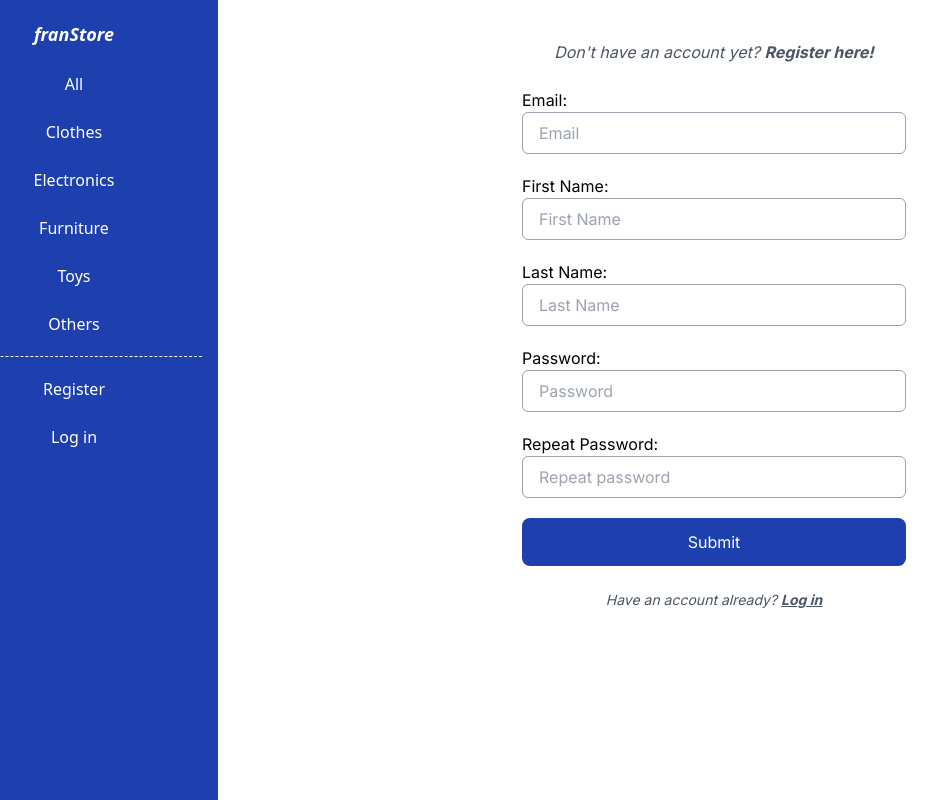
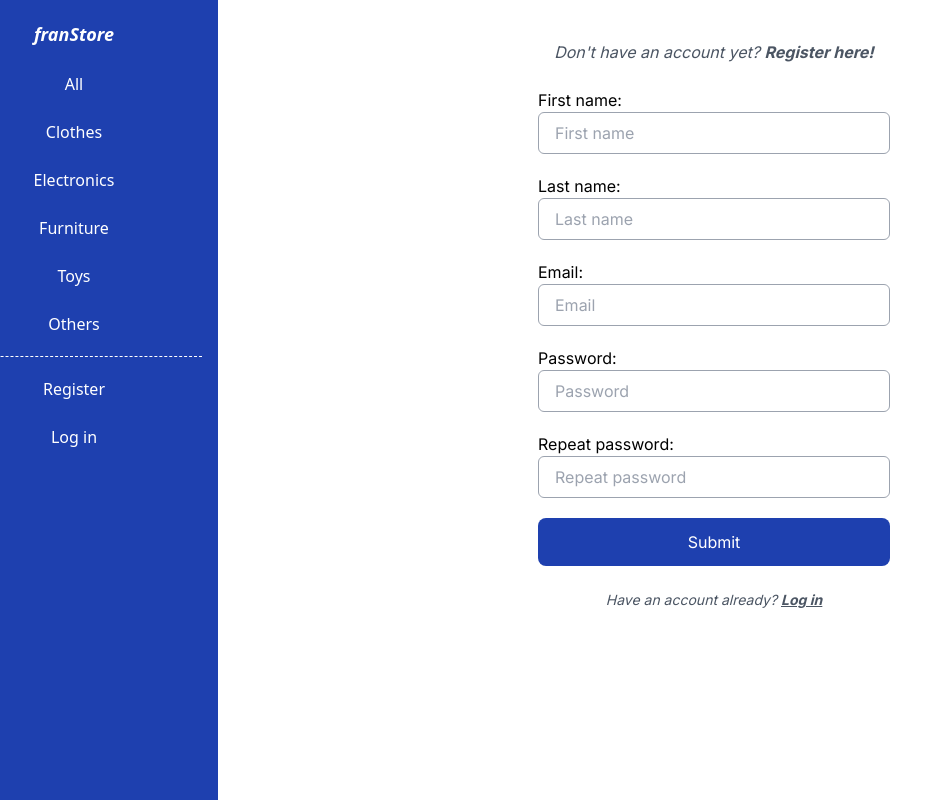
Before and after one commit to FranciscoJSB12/fran-ecommerce, a Next.js app: page /auth/register in a window 1280 px wide. Shown: the whole page, without its empty margins (70-1007 px from the left). Built offline with nearby package versions, Linux system fonts and the light colour scheme.

Commit message:
Product detail component added

```diff
--- a/components/auth/AuthForm.tsx
+++ b/components/auth/AuthForm.tsx
@@ -11,14 +11,16 @@ interface AuthFormState {
   password: string;
   firstName: string;
   lastName: string;
-  repeatPassword: string;
+  checkedPassword: string;
 }
 
 export default function AuthForm({ isLoggingIn }: AuthFormProps) {
   const [inputs, setInputs] = useState({} as AuthFormState);
 
   const changeHandler = (e: ChangeEvent<HTMLInputElement>) => {
-    setInputs((prev) => ({ ...prev, [e.target.name]: e.target.value }));
+    const name = e.target.name;
+    const value = e.target.value;
+    setInputs((values) => ({ ...values, [name]: value }));
   };
 
   const submitHandler = (e: FormEvent<HTMLFormElement>) => {
@@ -29,49 +31,51 @@ export default function AuthForm({ isLoggingIn }: AuthFormProps) {
   return (
     <form
       onSubmit={submitHandler}
-      className="w-full max-w-96 mx-auto flex flex-col items-center justify-center gap-5"
+      className="w-full max-w-96 mx-auto px-4 flex flex-col items-center justify-center gap-5"
     >
-      <AuthInput
-        name="email"
-        changeHandler={changeHandler}
-        placeHolder="Email"
-        type="email"
-        value={inputs.email}
-      />
       {!isLoggingIn && (
         <>
           <AuthInput
-            name="first name"
+            name="firstName"
+            placeHolder="First name"
             changeHandler={changeHandler}
-            placeHolder="First Name"
-            type="text"
             value={inputs.firstName}
           />
           <AuthInput
-            name="last name"
+            name="lastName"
+            placeHolder="Last name"
             changeHandler={changeHandler}
-            placeHolder="Last Name"
-            type="text"
             value={inputs.lastName}
           />
         </>
       )}
+
+      <AuthInput
+        name="email"
+        placeHolder="Email"
+        changeHandler={changeHandler}
+        value={inputs.email}
+      />
       <AuthInput
         name="password"
+        type="password"
+        placeHolder="Password"
         changeHandler={changeHandler}
-        placeHolder="Password"
-        type="password"
         value={inputs.password}
       />
+
       {!isLoggingIn && (
-        <AuthInput
-          name="repeat password"
-          changeHandler={changeHandler}
-          placeHolder="Repeat password"
-          type="password"
-          value={inputs.repeatPassword}
-        />
+        <>
+          <AuthInput
+            name="repeatPassword"
+            type="password"
+            placeHolder="Repeat password"
+            changeHandler={changeHandler}
+            value={inputs.checkedPassword}
+          />
+        </>
       )}
+
       <SubmitBtn />
     </form>
   );
--- a/components/auth/AuthInput.tsx
+++ b/components/auth/AuthInput.tsx
@@ -2,7 +2,7 @@ import { ChangeEvent } from "react";
 
 interface InputProps {
   name: string;
-  type: string;
+  type?: string;
   placeHolder: string;
   autoComplete?: string;
   value: string;
@@ -10,18 +10,26 @@ interface InputProps {
 }
 
 export default function AuthInput(props: InputProps) {
-  const name = props.name.replace(/\s/g, "_");
+  const renderTitle = (title: string): string => {
+    let capitalizedTitle: string = title.replace(
+      /[A-Z]/g,
+      (l) => " " + l.toLowerCase()
+    );
+    capitalizedTitle = capitalizedTitle.replace(/\b\w/, (l) => l.toUpperCase());
+    return capitalizedTitle;
+  };
+
   return (
     <div className="w-full">
-      <label htmlFor={name} className="block">
-        {props.name.replace(/\b\w/g, (l) => l.toUpperCase())}:
+      <label htmlFor={props.name} className="block">
+        {renderTitle(props.name)}:
       </label>
       <input
-        id={name}
-        type={name}
-        name={name}
+        id={props.name}
+        type={props.type || "text"}
+        name={props.name}
         className="w-full border border-gray-400 rounded-md py-2 px-4 focus:outline-blue-700"
-        placeholder={props.placeHolder || "off"}
+        placeholder={props.placeHolder}
         autoComplete={props.autoComplete || "off"}
         onChange={props.changeHandler}
         value={props.value || ""}
--- a/components/products/ProductCard/index.tsx
+++ b/components/products/ProductCard/index.tsx
@@ -1,13 +1,29 @@
+import { useState } from "react";
+import { PlusIcon } from "@heroicons/react/24/outline";
 import type { ProductType } from "@/models/product";
-import { PlusIcon } from "@heroicons/react/24/outline";
+import ProductDetail from "../ProductDetail";
 
 interface ProductCardProps {
   product: ProductType;
 }
 
 export default function ProductCard({ product }: ProductCardProps) {
+  const [isProductDetailOpen, setIsProductDetailOpen] = useState(false);
+
+  const openProductDetail = (): void => {
+    setIsProductDetailOpen(true);
+  };
+
+  const closeProductDetail = (): void => {
+    setIsProductDetailOpen(false);
+  };
+
   return (
-    <article className="bg-white cursor-pointer w-72 shadow-2xl">
+    <>
+      <article
+        className="bg-white cursor-pointer w-72 shadow-2xl"
+        onClick={openProductDetail}
+      >
         <figure className="w-72 h-64 relative">
           <img
             src={product.image}
@@ -26,5 +42,11 @@ export default function ProductCard({ product }: ProductCardProps) {
           <span className="font-medium text-lg">${product.price}</span>
         </p>
       </article>
+      <ProductDetail
+        isProductDetailOpen={isProductDetailOpen}
+        closeProductDetail={closeProductDetail}
+        product={product}
+      />
+    </>
   );
 }
--- /dev/null
+++ b/components/products/ProductDetail/index.tsx
@@ -0,0 +1,58 @@
+import { XMarkIcon } from "@heroicons/react/24/outline";
+import TransparentBackground from "@/components/ui/TransparentBackground";
+import type { ProductType } from "@/models/product";
+
+const currentProduct = {
+  id: "120c9c02-4002-42b1-b62a-1c9d2c92016a",
+  name: "Sausages",
+  category: "Clothes",
+  description: "The Football Is Good For Training And Recreational Purposes",
+  price: "887.00",
+  image: "https://picsum.photos/seed/BNmCcBXm/640/480",
+};
+
+interface ProductDetailProps {
+  isProductDetailOpen: boolean;
+  closeProductDetail: () => void;
+  product: ProductType;
+}
+
+export default function ProductDetail({
+  isProductDetailOpen,
+  closeProductDetail,
+  product,
+}: ProductDetailProps) {
+  return (
+    <>
+      <aside
+        className={`transition-all ease-in-out duration-300 ${
+          !isProductDetailOpen ? "right-[-384px]" : "right-0"
+        } w-full max-w-sm h-screen flex fixed top-0  flex-col z-20 bg-white`}
+      >
+        <div className="w-full p-6 flex justify-between items-center">
+          <h2 className="text-gray-700 text-xl font-medium">Detail</h2>
+          <div className="cursor-pointer" onClick={closeProductDetail}>
+            <XMarkIcon className="h-6 w-6 text-black" />
+          </div>
+        </div>
+        <figure className="px-6">
+          <img
+            src={product.image}
+            alt={currentProduct.name}
+            className="w-full h-full rounded-lg"
+          />
+        </figure>
+        <p className="flex flex-col pt-3 px-6 pb-3">
+          <span className="text-gray-700 font-medium text-2xl mb-2">
+            {product.name}
+          </span>
+          <span className="font-medium text-md">${product.price}</span>
+        </p>
+        <p className="font-light text-sm px-6 pb-6 overflow-y-scroll">
+          {product.description}
+        </p>
+      </aside>
+      {isProductDetailOpen && <TransparentBackground />}
+    </>
+  );
+}
--- a/components/ui/Navigation/index.tsx
+++ b/components/ui/Navigation/index.tsx
@@ -2,7 +2,7 @@ import { useState } from "react";
 import NavigationHeader from "./NavigationHeader";
 import NavigationCategories from "./NavigationCategories";
 import NavigationOptions from "./NavigationOptions";
-import TransparentBackground from "../../ui/TransparentBackground.tsx";
+import TransparentBackground from "../TransparentBackground";
 
 export default function Navigation() {
   const [isNavigationActive, setIsNavigationActive] = useState(false);
--- a/components/ui/TransparentBackground.tsx/index.tsx
+++ b/components/ui/TransparentBackground/index.tsx
@@ -1,9 +1,9 @@
 interface TransparentBackgroundProps {
-  hiddenAfterStreching: boolean;
+  hiddenAfterStreching?: boolean;
 }
 
 export default function TransparentBackground({
-  hiddenAfterStreching,
+  hiddenAfterStreching = false,
 }: TransparentBackgroundProps) {
   return (
     <div
--- a/pages/index.tsx
+++ b/pages/index.tsx
@@ -1,6 +1,7 @@
 import type { GetStaticProps } from "next";
 import ProductGrid from "@/components/products/ProductGrid";
 import ProductCard from "@/components/products/ProductCard";
+import ProductDetail from "@/components/products/ProductDetail";
 import SearchBar from "@/components/products/SearchBar";
 import type { ProductType } from "@/models/product";
 import { fecthProducts } from "../utils/fetchProducts";
--- a/tsconfig.json
+++ b/tsconfig.json
@@ -16,6 +16,6 @@
       "@/*": ["./*"]
     }
   },
-  "include": ["next-env.d.ts", "**/*.ts", "**/*.tsx"],
+  "include": ["next-env.d.ts", "**/*.ts", "**/*.tsx", "components/ui/TransparentBackground"],
   "exclude": ["node_modules"]
 }
```
Lines whose indentation alone changed are shown as unchanged.
